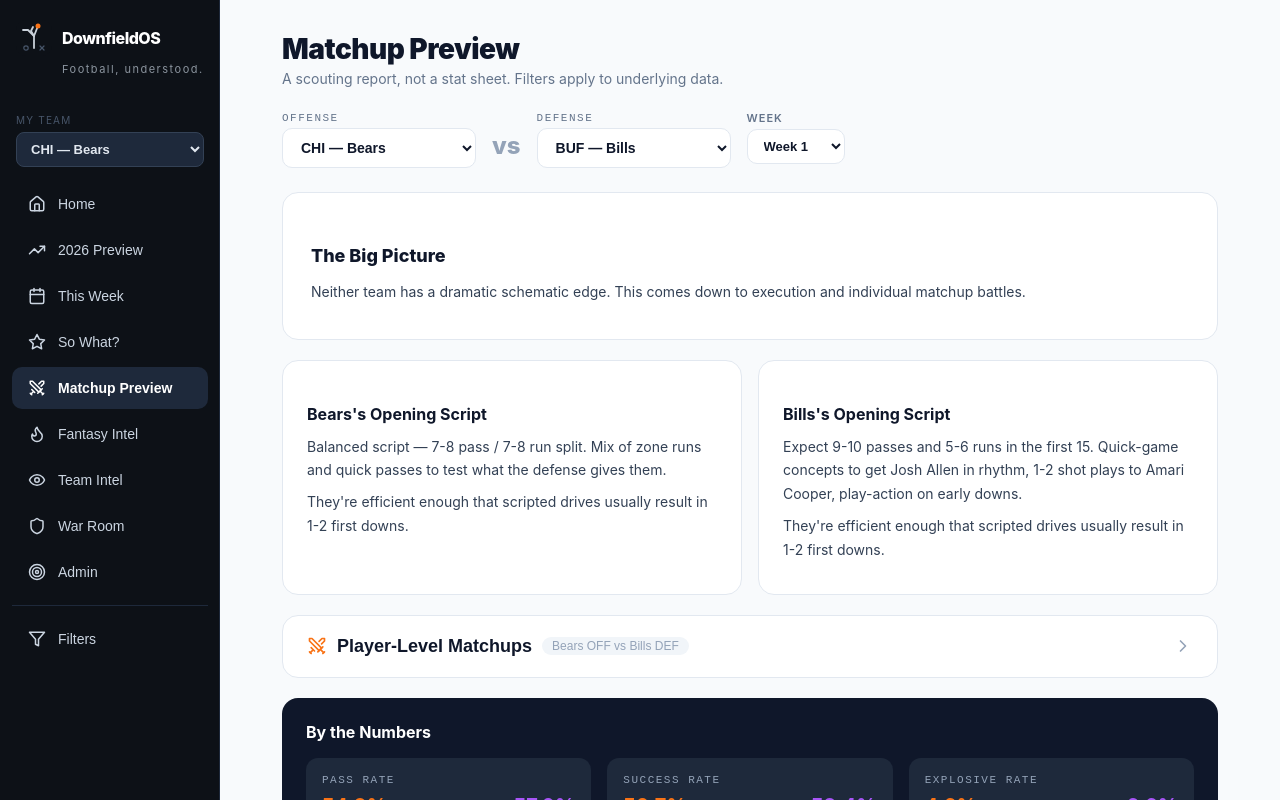
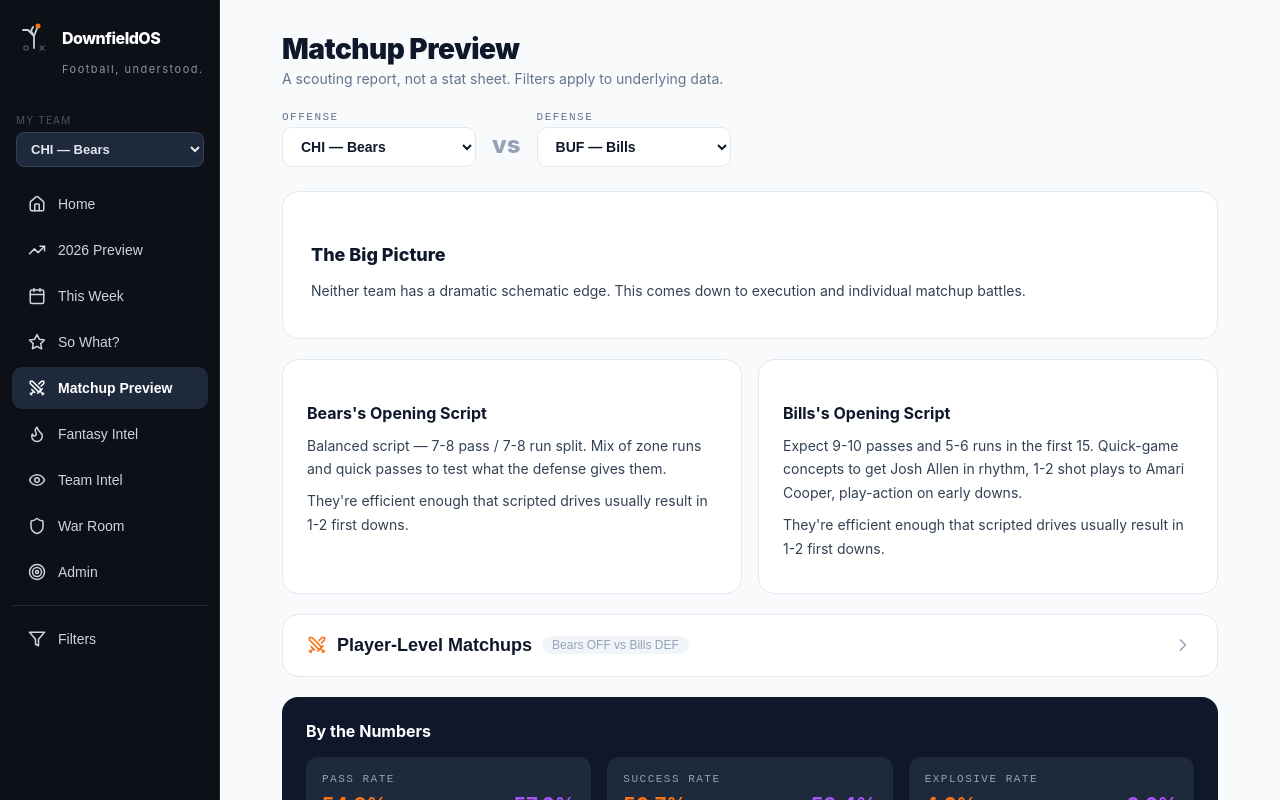
Before and after one commit to masonawolfe/downfieldos, a React (Vite) app: page /matchup-preview in a window 1280 px wide. Shown: the top 800 px of the page. Built offline with nearby package versions, Linux system fonts and the light colour scheme.

Commit message:
Hide week selector until 2026 schedule is announced
Week dropdown was meaningless in offseason — no schedule data exists yet.
Hidden until schedule2026.js data is available (mid-May).

Co-Authored-By: Claude Opus 4.6 (1M context) <noreply@anthropic.com>

```diff
--- a/src/components/pages/MatchupCenter.jsx
+++ b/src/components/pages/MatchupCenter.jsx
@@ -82,12 +82,7 @@ export function MatchupCenter({ plays, rosters, initialOff, initialDef, primaryT
         <TeamSelect value={offTm} onChange={setOffTm} label="Offense" />
         <div style={{ fontSize: 24, color: "#94a3b8", fontWeight: 800, paddingBottom: 8 }}>vs</div>
         <TeamSelect value={defTm} onChange={setDefTm} label="Defense" />
-        <div style={{ paddingBottom: 4 }}>
-          <div style={{ fontSize: 11, fontWeight: 600, color: "#64748b", textTransform: "uppercase", letterSpacing: 1, marginBottom: 4 }}>Week</div>
-          <select value={gameWeek} onChange={e => setGameWeek(Number(e.target.value))} style={{ padding: "8px 12px", borderRadius: 10, border: "1px solid #e2e8f0", fontSize: 13, fontWeight: 600, background: "#fff", cursor: "pointer", color: "#0f172a" }}>
-            {Array.from({ length: 18 }, (_, i) => <option key={i + 1} value={i + 1}>Week {i + 1}</option>)}
-          </select>
-        </div>
+        {/* Week selector hidden until 2026 schedule is announced (mid-May) */}
       </div>
       <div style={{ background: "#fff", borderRadius: 16, border: "1px solid #e2e8f0", padding: 28, marginBottom: 20 }}><MarkdownBlock text={preview} /></div>
       <div style={{ display: "grid", gridTemplateColumns: "1fr 1fr", gap: 16, marginBottom: 20 }}>
```
